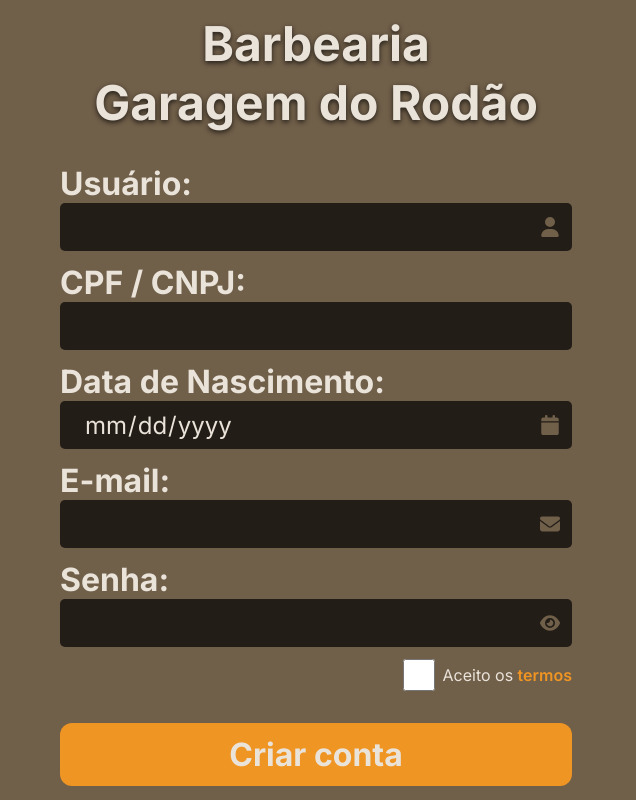
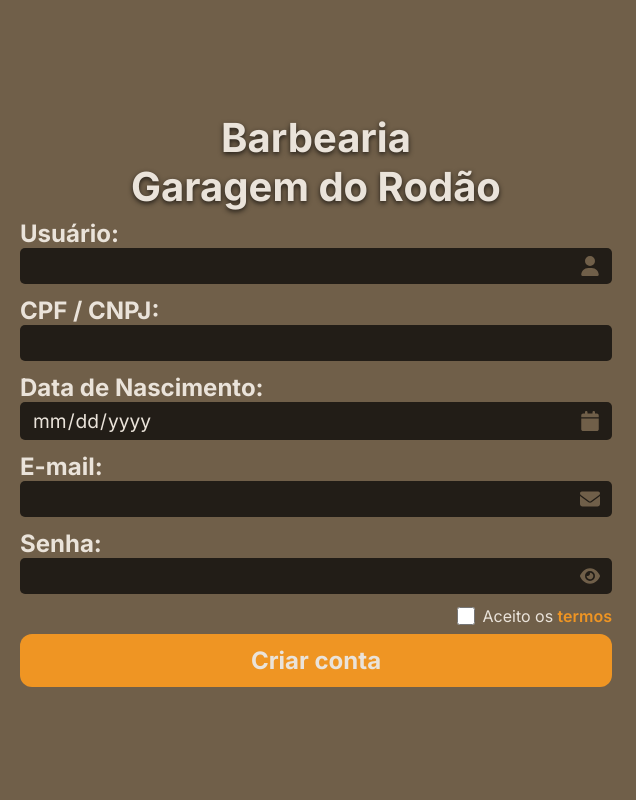
Before and after one commit to lcsono/Grau, a plain HTML site: page view/cadastro.html in a window 1280 px wide. Shown: the full height of the page, 644-1280 px from the left. Drawn offline with Linux system fonts and the light colour scheme; files whose address does not match are found by name.

Commit message:
fix: correct sizes

```diff
--- a/css/cadastro.css
+++ b/css/cadastro.css
@@ -36,7 +36,7 @@ body {
 }
 
 h1 {
-	font-size: 3rem;
+	font-size: 2.5rem;
 	text-shadow: #221d17 0 2px 5px;
 	text-align: center;
 }
@@ -63,8 +63,8 @@ h1 {
 
 form.page-half {
 	height: 100%;
-	padding: 64px;
-	gap: 32px;
+	padding: 24px;
+	gap: 8px;
 }
 
 form div.flex-column {
@@ -74,7 +74,7 @@ form div.flex-column {
 
 label.input-container {
 	width: 100%;
-	font-size: 2rem;
+	font-size: 1.5rem;
 	font-weight: 700;
 	align-items: start;
 }
@@ -90,7 +90,7 @@ label.input-container input,
 }
 
 input {
-	padding-right: 24px;
+	padding-right: 12px;
 	width: 100%;
 	box-sizing: border-box;
 }
@@ -108,10 +108,9 @@ input {
 
 label.input-container input,
 .input-icon-holder input {
-	height: 3rem;
-	padding: 12px 24px;
+	padding: 6px 12px;
 	border-radius: 5px;
-	font-size: 1.5rem;
+	font-size: 1.2rem;
 	color: var(--white);
 	background-color: var(--black);
 	transition: 100ms ease all;
@@ -143,15 +142,15 @@ label.input-container input:hover,
 }
 
 #container-input-term input {
-	width: 32px;
+	width: 18px;
 	aspect-ratio: 1;
 }
 
 input[type='button'] {
 	background-color: var(--primary-color);
-	padding: 12px 32px;
+	padding: 12px 24px;
 	border-radius: 12px;
-	font-size: 2rem;
+	font-size: 1.5rem;
 	font-weight: 700;
 	cursor: pointer;
 	transition: 200ms ease all;
```
